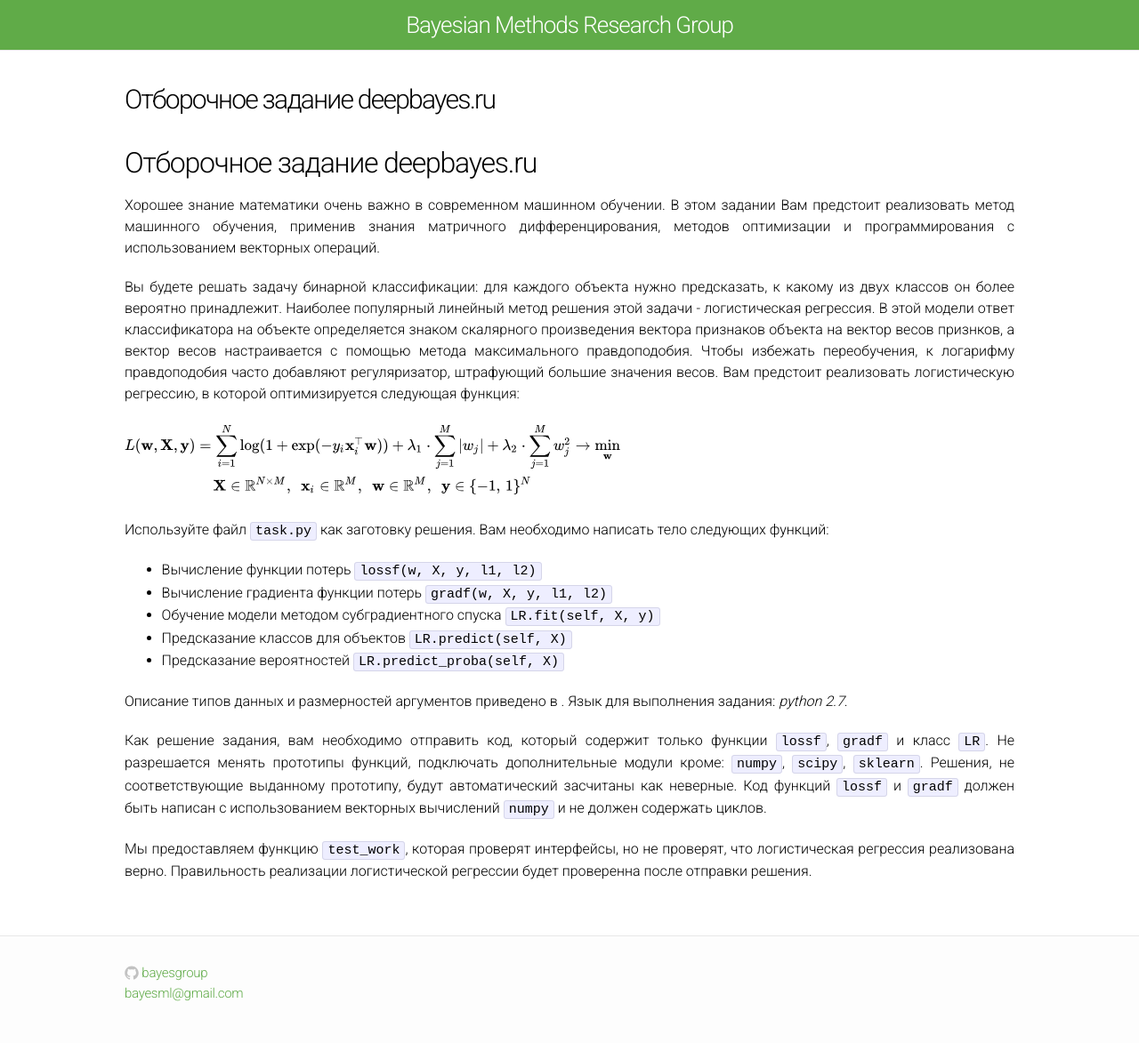
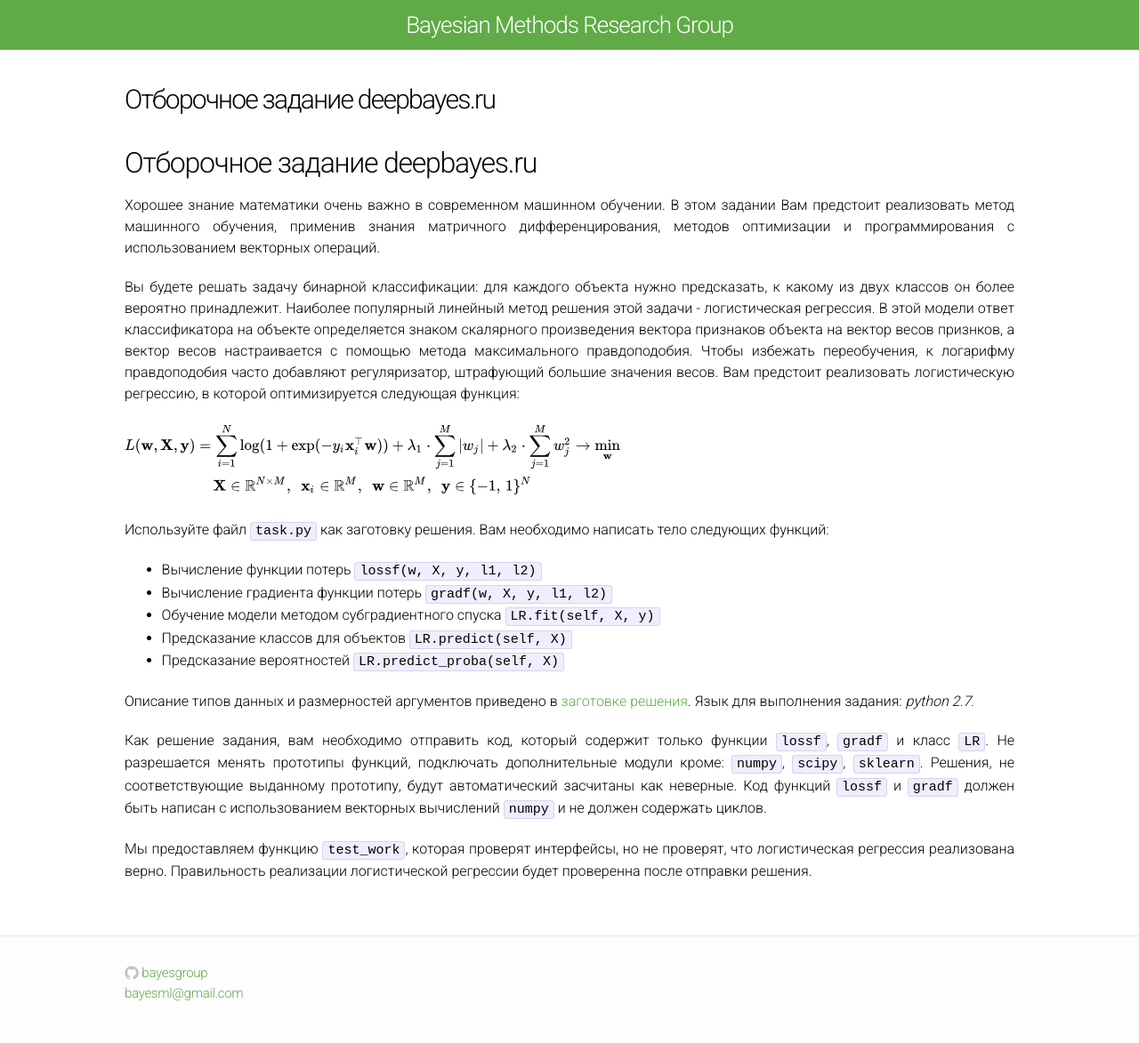
Before and after one commit to bayesgroup/bayesgroup.github.io, a Jekyll site: the page built from deepbayes-school/2017/task/description.md, in a window 1280 px wide. Shown: the whole page at 89% size. Built offline with Jekyll 4.4.1, drawn with Linux system fonts in a browser that asks for light colours; our own code applies the rules of GitHub Pages for plain Markdown files.

Commit message:
Update description.md

````diff
--- a/deepbayes-school/2017/task/description.md
+++ b/deepbayes-school/2017/task/description.md
@@ -14,7 +14,7 @@
 - Предсказание классов для объектов ```LR.predict(self, X)```
 - Предсказание вероятностей ```LR.predict_proba(self, X)```
 
-Описание типов данных и размерностей аргументов приведено в [](https://bayesgroup.github.io/deepbayes-school/2017/task/task.py заготовке решения). Язык для выполнения задания: _python 2.7_.
+Описание типов данных и размерностей аргументов приведено в [заготовке решения](https://bayesgroup.github.io/deepbayes-school/2017/task/task.py). Язык для выполнения задания: _python 2.7_.
 
 Как решение задания, вам необходимо отправить код, который содержит только функции  ```lossf```, ```gradf``` и класс `LR`. Не разрешается менять прототипы функций, подключать дополнительные модули кроме: ```numpy```, ```scipy```, ```sklearn```. Решения, не соответствующие выданному прототипу, будут автоматический засчитаны как неверные. Код функций ```lossf``` и  ```gradf``` должен быть написан с использованием векторных вычислений ```numpy``` и не должен содержать циклов.
 
````
